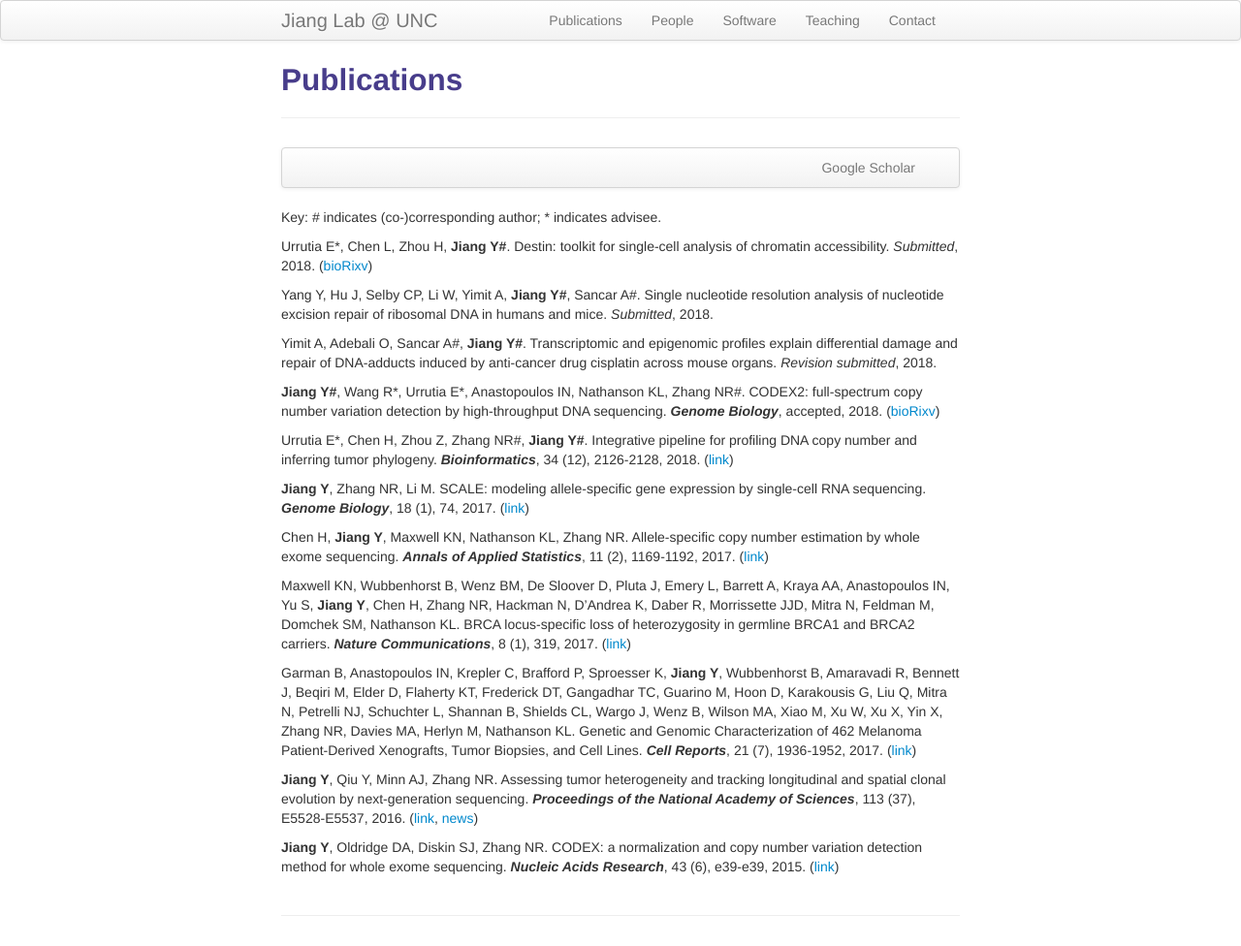
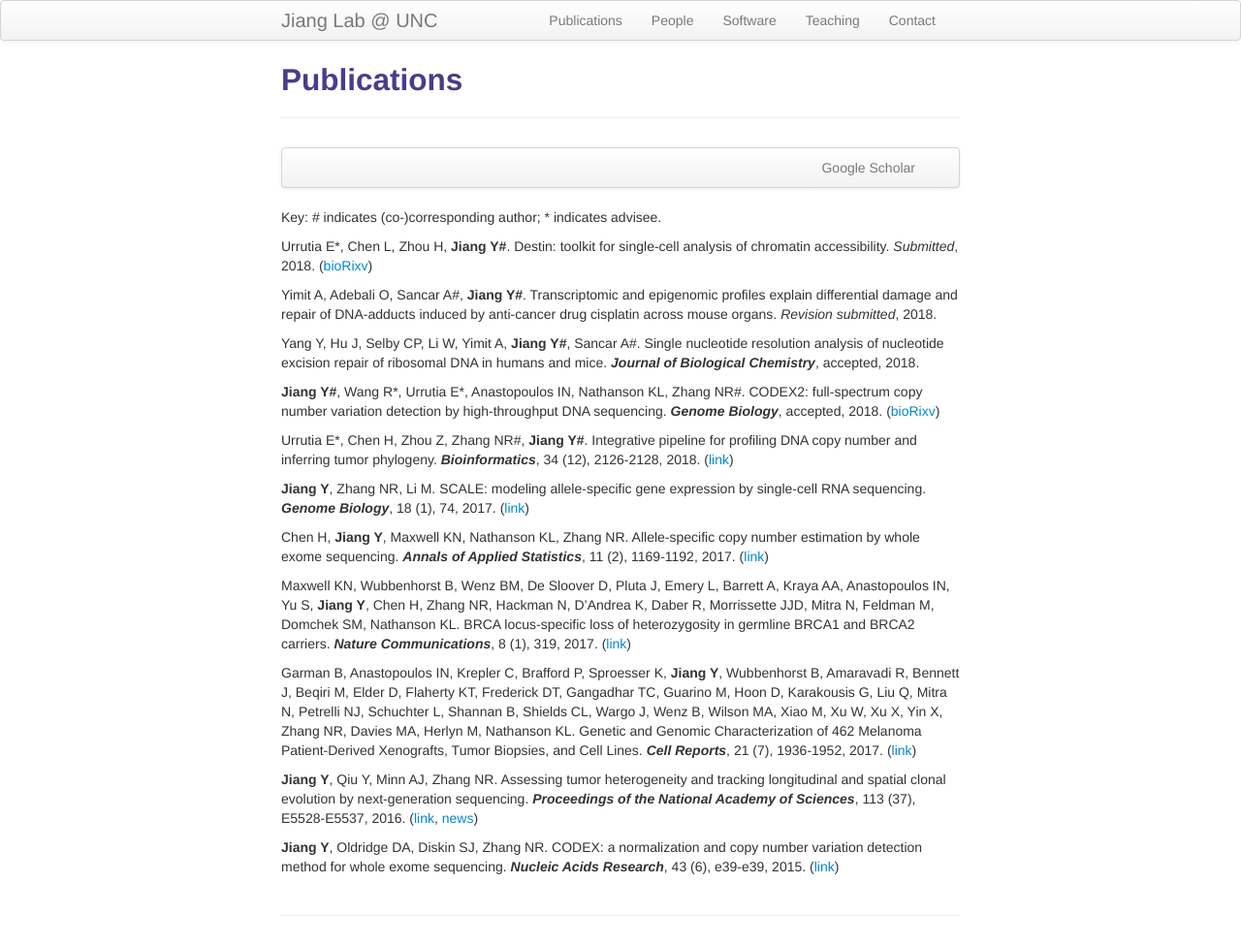
Before and after one commit to yuchaojiang/yuchaojiang.github.io, a Jekyll site: the page built from pages/pubs.md, in a window 1280 px wide. Shown: the whole page at 97% size. Built offline with Jekyll 4.4.1, drawn with Linux system fonts in a browser that asks for light colours.

Commit message:
Update pubs.md

```diff
--- a/pages/pubs.md
+++ b/pages/pubs.md
@@ -16,9 +16,9 @@ Key: \# indicates (co-)corresponding author; \* indicates advisee.
 
 Urrutia E\*, Chen L, Zhou H, **Jiang Y#**. Destin: toolkit for single-cell analysis of chromatin accessibility. *Submitted*, 2018. ([bioRixv](http://biorxiv.org/cgi/content/short/461905v1))
 
-Yang Y, Hu J, Selby CP, Li W, Yimit A, **Jiang Y#**, Sancar A#. Single nucleotide resolution analysis of nucleotide excision repair of ribosomal DNA in humans and mice. *Submitted*, 2018.
+Yimit A, Adebali O, Sancar A#, **Jiang Y#**. Transcriptomic and epigenomic profiles explain differential damage and repair of DNA-adducts induced by anti-cancer drug cisplatin across mouse organs. *Revision submitted*, 2018.
 
-Yimit A, Adebali O, Sancar A#, **Jiang Y#**. Transcriptomic and epigenomic profiles explain differential damage and repair of DNA-adducts induced by anti-cancer drug cisplatin across mouse organs. *Revision submitted*, 2018.
+Yang Y, Hu J, Selby CP, Li W, Yimit A, **Jiang Y#**, Sancar A#. Single nucleotide resolution analysis of nucleotide excision repair of ribosomal DNA in humans and mice. ***Journal of Biological Chemistry***, accepted, 2018.
 
 **Jiang Y#**, Wang R\*, Urrutia E\*, Anastopoulos IN, Nathanson KL, Zhang NR#. CODEX2: full-spectrum copy number variation detection by high-throughput DNA sequencing. ***Genome Biology***, accepted, 2018. ([bioRixv](https://www.biorxiv.org/content/early/2018/04/01/211698))
 
```
